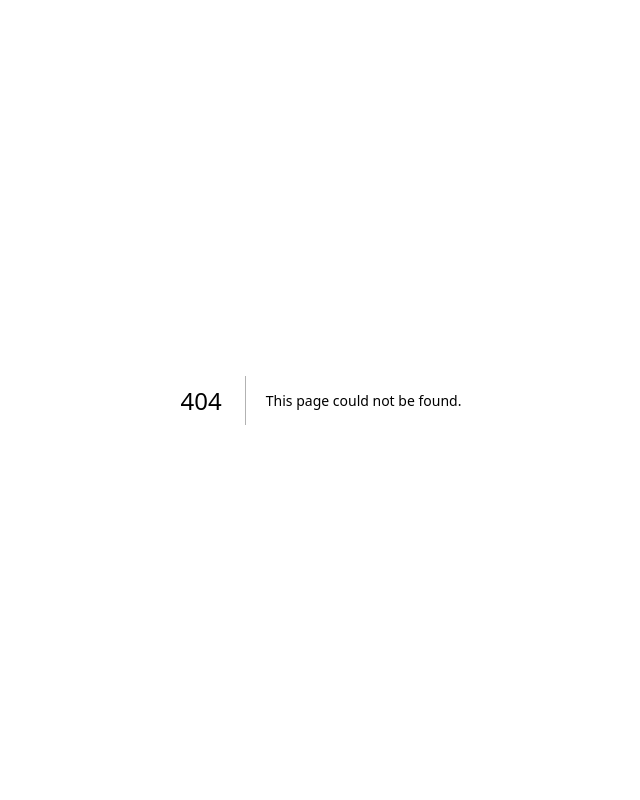
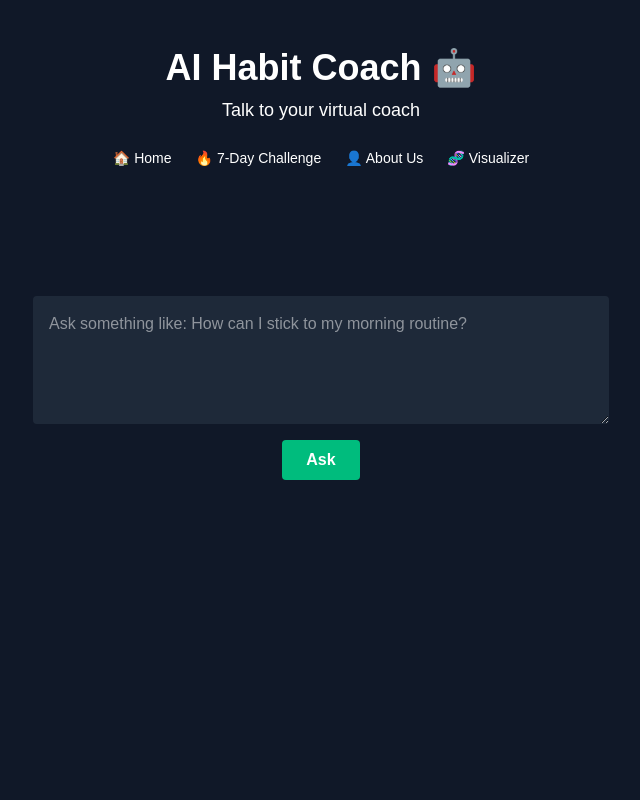
Before and after one commit to bl0ckchained/myelinmap, a Next.js app: page /coach in a window 1280 px wide. Before the commit this address had no page. Shown: the top 800 px of the page, without its empty margins (319-959 px from the left). Built offline with nearby package versions, Linux system fonts and the light colour scheme.

Commit message:
🔧 Fix tsconfig for OpenAI module support

```diff
--- a/package.json
+++ b/package.json
@@ -10,6 +10,7 @@
   },
   "dependencies": {
     "next": "15.4.4",
+    "openai": "^5.10.2",
     "react": "19.1.0",
     "react-dom": "19.1.0",
     "stripe": "^18.3.0"
@@ -17,7 +18,7 @@
   "devDependencies": {
     "@eslint/eslintrc": "^3",
     "@tailwindcss/postcss": "^4",
-    "@types/node": "^20",
+    "@types/node": "^20.19.9",
     "@types/react": "^19",
     "@types/react-dom": "^19",
     "@types/stripe": "^8.0.416",
--- /dev/null
+++ b/pages/api/chat.ts
@@ -0,0 +1,25 @@
+// pages/api/chat.ts
+import { NextApiRequest, NextApiResponse } from "next";
+import OpenAI from "openai";
+
+const openai = new OpenAI({
+  apiKey: process.env.OPENAI_API_KEY,
+});
+
+export default async function handler(req: NextApiRequest, res: NextApiResponse) {
+  if (req.method !== "POST") return res.status(405).end();
+
+  try {
+    const { prompt } = req.body;
+
+    const chat = await openai.chat.completions.create({
+      model: "gpt-4",
+      messages: [{ role: "user", content: prompt }],
+    });
+
+    res.status(200).json({ reply: chat.choices[0].message.content });
+  } catch (error) {
+    console.error("OpenAI error:", error);
+    res.status(500).json({ error: "Something went wrong." });
+  }
+}
--- /dev/null
+++ b/pages/coach.tsx
@@ -0,0 +1,47 @@
+// pages/coach.tsx
+import { useState } from "react";
+import Header from "@/components/Header";
+import Footer from "@/components/Footer";
+
+export default function Coach() {
+  const [prompt, setPrompt] = useState("");
+  const [response, setResponse] = useState("");
+
+  const askAI = async () => {
+    const res = await fetch("/api/chat", {
+      method: "POST",
+      headers: { "Content-Type": "application/json" },
+      body: JSON.stringify({ prompt }),
+    });
+
+    const data = await res.json();
+    setResponse(data.reply);
+  };
+
+  return (
+    <>
+      <Header title="AI Habit Coach 🤖" subtitle="Talk to your virtual coach" />
+      <main className="bg-gray-900 text-white px-6 py-20 min-h-screen flex flex-col items-center">
+        <textarea
+          value={prompt}
+          onChange={(e) => setPrompt(e.target.value)}
+          className="w-full max-w-xl p-4 rounded bg-gray-800 text-white mb-4"
+          rows={4}
+          placeholder="Ask something like: How can I stick to my morning routine?"
+        />
+        <button
+          onClick={askAI}
+          className="bg-emerald-500 hover:bg-emerald-600 px-6 py-2 rounded text-white font-bold"
+        >
+          Ask
+        </button>
+        {response && (
+          <div className="mt-8 bg-gray-800 p-4 rounded w-full max-w-xl">
+            <p>{response}</p>
+          </div>
+        )}
+      </main>
+      <Footer />
+    </>
+  );
+}
--- a/tsconfig.json
+++ b/tsconfig.json
@@ -8,7 +8,7 @@
     "noEmit": true,
     "esModuleInterop": true,
     "module": "esnext",
-    "moduleResolution": "bundler",
+    "moduleResolution": "node",
     "resolveJsonModule": true,
     "isolatedModules": true,
     "jsx": "preserve",
```
Also changed, not shown: 1 other file (tests, documents, lock files or other folders).
